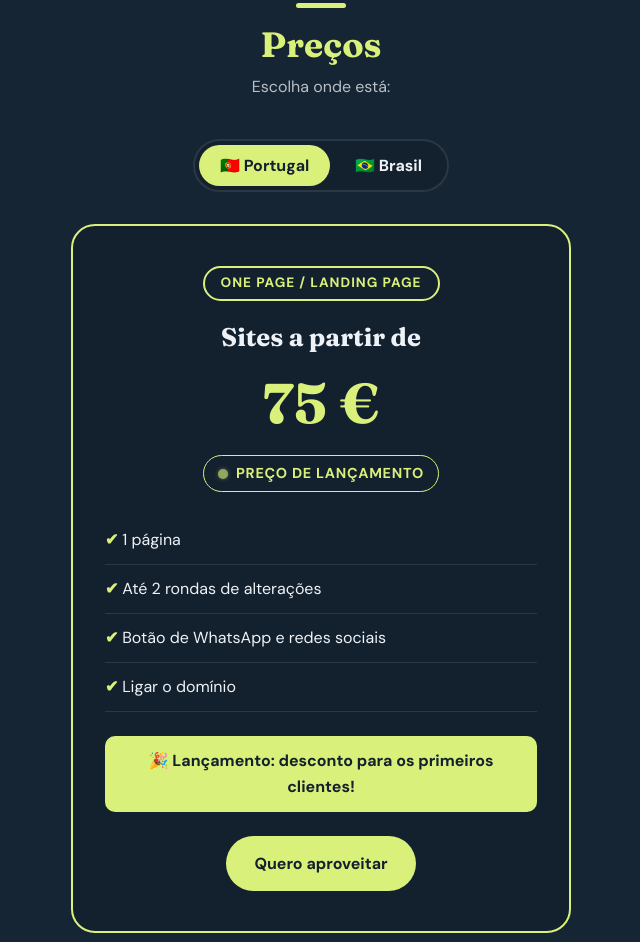
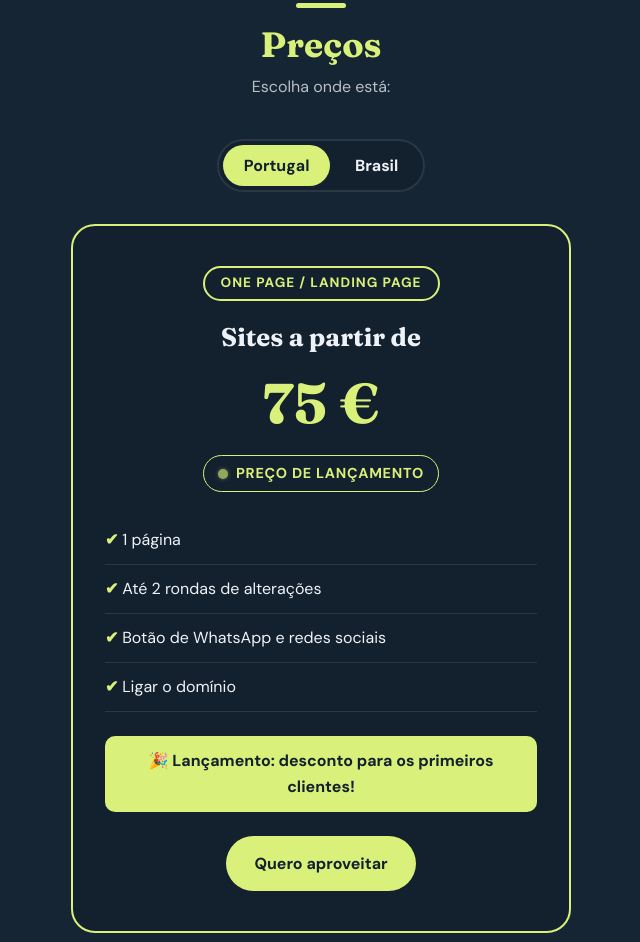
Before and after one commit to ludnice11-lang/siteLudnice, a plain HTML site: page index.html in a window 1280 px wide. Shown: the part 2155-3097 px from the top of the page, without its empty margins (319-959 px from the left). Drawn offline with Linux system fonts and the light colour scheme.

Commit message:
tirei as siglas dos botoes

```diff
--- a/index.html
+++ b/index.html
@@ -152,8 +152,8 @@
     <!-- BOTÕES DE PAÍS: o script.js troca os preços quando um deles é clicado.
          "data-pais" guarda qual país cada botão representa -->
     <div class="escolha-pais">
-      <button class="botao-pais ativo" data-pais="pt">🇵🇹 Portugal</button>
-      <button class="botao-pais" data-pais="br">🇧🇷 Brasil</button>
+      <button class="botao-pais ativo" data-pais="pt">Portugal</button>
+      <button class="botao-pais" data-pais="br">Brasil</button>
     </div>
 
     <!-- COMO FUNCIONA A TROCA:
```
